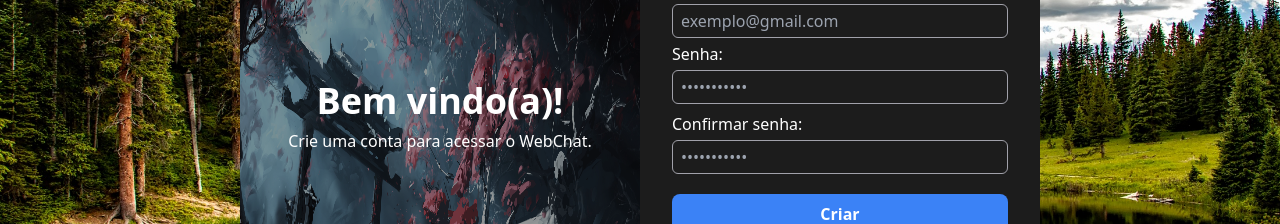
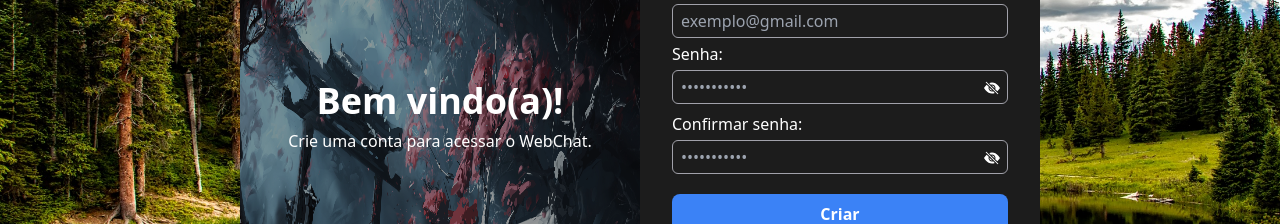
Before and after one commit to dariomatias-dev/webchat, a Next.js app: page /CreateUser in a window 1280 px wide. Shown: the part 283-507 px from the top of the page. Built offline with nearby package versions, Linux system fonts and the light colour scheme; no server answers.

Commit message:
Added password display option, form data submission fix and styling fixes.

```diff
--- /dev/null
+++ b/@types/FormDataProps.ts
@@ -0,0 +1,7 @@
+export type FormDataProps = {
+    name?: string | undefined;
+    confirmPassword?: string | undefined;
+    keepConnected?: boolean | undefined;
+    email: string;
+    password: string;
+}
--- a/components/Form/index.tsx
+++ b/components/Form/index.tsx
@@ -1,6 +1,11 @@
+import { useState } from 'react';
 import { useForm } from 'react-hook-form';
 import { yupResolver } from '@hookform/resolvers/yup';
 import * as yup from 'yup';
+import { BsFillEyeFill, BsFillEyeSlashFill } from 'react-icons/bs';
+import styles from '../../styles/Form.module.scss';
+
+import { FormDataProps } from '@/@types/FormDataProps';
 
 const schema = yup.object({
     name: yup.string().min(3, 'O nome precisa ter 3 ou mais letras. ').optional(),
@@ -10,42 +15,44 @@ const schema = yup.object({
     keepConnected: yup.boolean().optional(),
 }).required();
 
-type FormDataProps = yup.InferType<typeof schema>;
 
 type Props = {
     screen: string;
-    formData: (email: string, password: string, name?: string) => void;
+    formData: (data: FormDataProps) => void;
 };
 
 const borderRed = { borderColor: '#FF0000' };
 
 const Form = ({ formData, screen }: Props) => {
+    const [buttonShowPassword, setbuttonShowPassword] = useState(false);
+    const [buttonShowConfirmationPassword, setbuttonShowConfirmationPassword] = useState(false);
+
     const { register, handleSubmit, formState: { errors }, reset } = useForm<FormDataProps>({
         resolver: yupResolver(schema),
     });
 
     const sendFormData = (data: FormDataProps) => {
-        console.log(data);
+        formData(data);
+
         reset({
             name: '',
             email: '',
             password: '',
+            confirmPassword: '',
             keepConnected: false,
         });
-        /*         formData(
-                    email,
-                    password,
-                    name,
-                ); */
     };
 
     const formName = screen === 'login' ? 'Login' : 'Criar';
 
+    const showPassword = buttonShowPassword ? 'text' : 'password';
+    const showConfirmationPassword = buttonShowConfirmationPassword ? 'text' : 'password';
+
     return (
         <form onSubmit={handleSubmit(sendFormData)}>
             <h2
-                style={screen === 'login' ? { marginBottom: '24px' } : { marginBottom: '12px' }}
-                className='text-2xl text-center font-bold mt-6'
+                style={screen === 'createUser' ?  { marginTop: '24px', marginBottom: '12px' } : {}}
+                className='text-2xl text-center font-bold'
             >
                 {formName}
                 {formName !== 'Login' && ' conta'}
@@ -61,7 +68,7 @@ const Form = ({ formData, screen }: Props) => {
                                 placeholder='Dário Matias'
                                 {...register('name')}
                                 style={errors.name ? borderRed : {}}
-                                className='bg-transparent border border-zinc-400 rounded-md outline-none px-2 py-1'
+                                className={`${styles.input} bg-transparent border border-zinc-400 hover:border-zinc-300 focus:border-blue-400 rounded-md outline-none px-2 py-1 transition duration-300`}
                             />
                         </label>
                         <span className='text-red-500 text-sm'>
@@ -79,24 +86,38 @@ const Form = ({ formData, screen }: Props) => {
                         placeholder='exemplo@gmail.com'
                         {...register('email')}
                         style={errors.email ? borderRed : {}}
-                        className='bg-transparent border border-zinc-400 rounded-md outline-none px-2 py-1'
+                        className={`${styles.input} bg-transparent border border-zinc-400 hover:border-zinc-300 focus:border-blue-400 rounded-md outline-none px-2 py-1 transition duration-300`}
                     />
                 </label>
                 <span className='text-red-500 text-sm'>
                     {errors.email?.message}
                 </span>
             </div>
-            <div style={screen === 'login' ? {marginTop: '8px'} : {marginTop: '4px'}}>
+            <div style={screen === 'login' ? { marginTop: '8px' } : { marginTop: '4px' }}>
                 <label className='flex flex-col gap-1'>
                     Senha:
+                    <div className='relative'>
                         <input
-                        type='password'
+                            type={showPassword}
                             placeholder='•••••••••••'
                             autoComplete='off'
                             {...register('password')}
                             style={errors.password ? borderRed : {}}
-                        className='bg-transparent border border-zinc-400 rounded-md outline-none px-2 py-1'
+                            className={`${styles.input} w-full bg-transparent border border-zinc-400 hover:border-zinc-300 focus:border-blue-400 rounded-md outline-none px-2 py-1 transition duration-300`}
                         />
+                        <button
+                            type='button'
+                            onClick={() => setbuttonShowPassword(!buttonShowPassword)}
+                            className='absolute top-[28%] right-2'
+                        >
+                            {
+                                buttonShowPassword ?
+                                    <BsFillEyeFill className='w-4 h-4' />
+                                    :
+                                    <BsFillEyeSlashFill className='w-4 h-4' />
+                            }
+                        </button>
+                    </div>
                 </label>
                 <span className='text-red-500 text-sm'>
                     {errors.password?.message}
@@ -108,14 +129,28 @@ const Form = ({ formData, screen }: Props) => {
                     <div className='mt-2'>
                         <label className='flex flex-col gap-1'>
                             Confirmar senha:
+                            <div className='relative'>
                                 <input
-                                type='password'
+                                    type={showConfirmationPassword}
                                     placeholder='•••••••••••'
                                     autoComplete='off'
                                     {...register('confirmPassword')}
                                     style={errors.confirmPassword ? borderRed : {}}
-                                className='bg-transparent border border-zinc-400 rounded-md outline-none px-2 py-1'
+                                    className={`${styles.input} w-full bg-transparent border border-zinc-400 hover:border-zinc-300 focus:border-blue-400 rounded-md outline-none px-2 py-1 transition duration-300`}
                                 />
+                                <button
+                                    type='button'
+                                    onClick={() => setbuttonShowConfirmationPassword(!buttonShowConfirmationPassword)}
+                                    className='absolute top-[28%] right-2'
+                                >
+                                    {
+                                        buttonShowConfirmationPassword ?
+                                            <BsFillEyeFill className='w-4 h-4' />
+                                            :
+                                            <BsFillEyeSlashFill className='w-4 h-4' />
+                                    }
+                                </button>
+                            </div>
                         </label>
                         <span className='text-red-500 text-sm'>
                             {errors.confirmPassword?.message}
--- a/components/LoginCreateScreen/index.tsx
+++ b/components/LoginCreateScreen/index.tsx
@@ -5,6 +5,8 @@ import { BsGoogle } from 'react-icons/bs';
 import { useData } from '../Context';
 import Form from '../Form';
 import WelcomeImage from '../WelcomeImage';
+
+import { FormDataProps } from '@/@types/FormDataProps';
 
 const screenMessages = {
     login: {
@@ -27,7 +29,7 @@ const screenMessages = {
 
 type Props = {
     screen: string;
-    formData: (email: string, password: string, name?: string) => void;
+    formData: (data: FormDataProps) => void;
 };
 
 const LoginCreateScreen = ({ screen, formData }: Props) => {
@@ -38,7 +40,10 @@ const LoginCreateScreen = ({ screen, formData }: Props) => {
             <div className='flex w-[800px] h-[550px] rounded-xl overflow-hidden'>
                 <WelcomeImage message={screenMessages[screen as keyof typeof screenMessages].welcome} />
 
-                <div className='w-2/4 flex justify-center bg-[#1C1C1C] overflow-auto'>
+                <div
+                    style={screen === 'login' ? { alignItems: 'center' } : {}}
+                    className='w-2/4 flex justify-center bg-[#1C1C1C] overflow-auto'
+                >
                     <div className='w-full px-8'>
                         <Form
                             formData={formData}
@@ -64,7 +69,7 @@ const LoginCreateScreen = ({ screen, formData }: Props) => {
                         </div>
 
                         <div
-                            style={screen === 'login' ? { marginTop: '36px', marginBottom: '24px' } : { marginTop: '20px', marginBottom: '8px' }}
+                            style={screen === 'login' ? { marginTop: '28px', marginBottom: '16px' } : { marginTop: '20px', marginBottom: '8px' }}
                             className='flex justify-center gap-4'
                         >
                             <button
--- a/pages/CreateUser.tsx
+++ b/pages/CreateUser.tsx
@@ -3,11 +3,13 @@ import { auth, createUserWithEmailAndPassword } from '@/services/firebase';
 import { useData } from '../components/Context';
 import LoginCreateScreen from '../components/LoginCreateScreen';
 
+import { FormDataProps } from '@/@types/FormDataProps';
+
 const SignIn = () => {
     const { saveUserUid } = useData();
 
-    const singnInData = (email: string, password: string, name?: string) => {
-        createUserWithEmailAndPassword(auth, email, password)
+    const singnInData = (data: FormDataProps) => {
+        createUserWithEmailAndPassword(auth, data.email, data.password)
             .then(userCredential => {
                 saveUserUid(userCredential.user.uid);
             })
--- a/pages/Login.tsx
+++ b/pages/Login.tsx
@@ -1,13 +1,15 @@
 import { auth, signInWithEmailAndPassword } from '@/services/firebase';
 
 import { useData } from '@/components/Context';
-import LoginCreateScreen from "../components/LoginCreateScreen"
+import LoginCreateScreen from "../components/LoginCreateScreen";
+
+import { FormDataProps } from '@/@types/FormDataProps';
 
 const Login = () => {
     const { saveUserUid } = useData();
 
-    const loginData = (email: string, password: string) => {
-        signInWithEmailAndPassword(auth, email, password)
+    const loginData = (data: FormDataProps) => {
+        signInWithEmailAndPassword(auth, data.email, data.password)
             .then(userCredential => {
                 saveUserUid(userCredential.user.uid);
             })
--- /dev/null
+++ b/styles/Form.module.scss
@@ -0,0 +1,3 @@
+.input:not(:placeholder-shown) {
+    border-color: #60a5fa;
+}
```
Lines whose indentation alone changed are shown as unchanged.
